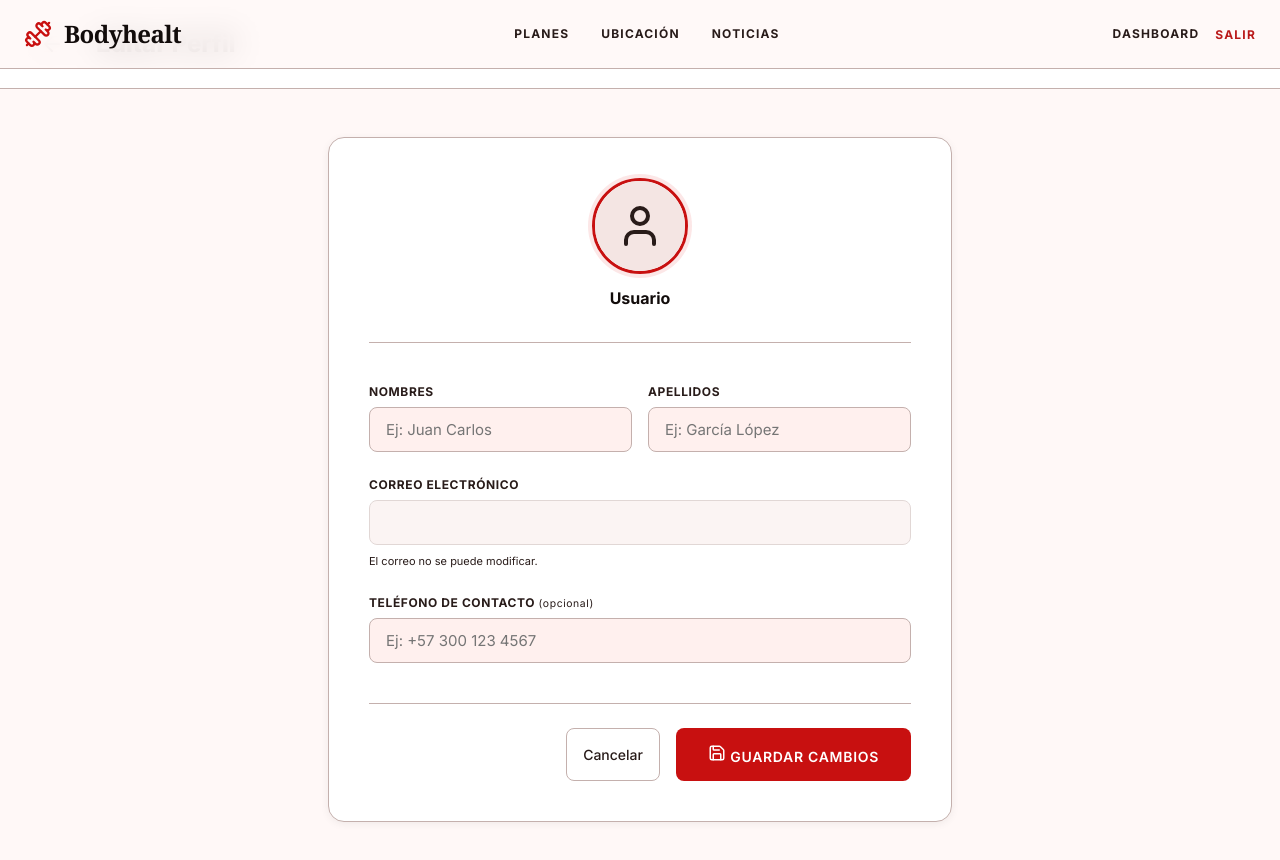
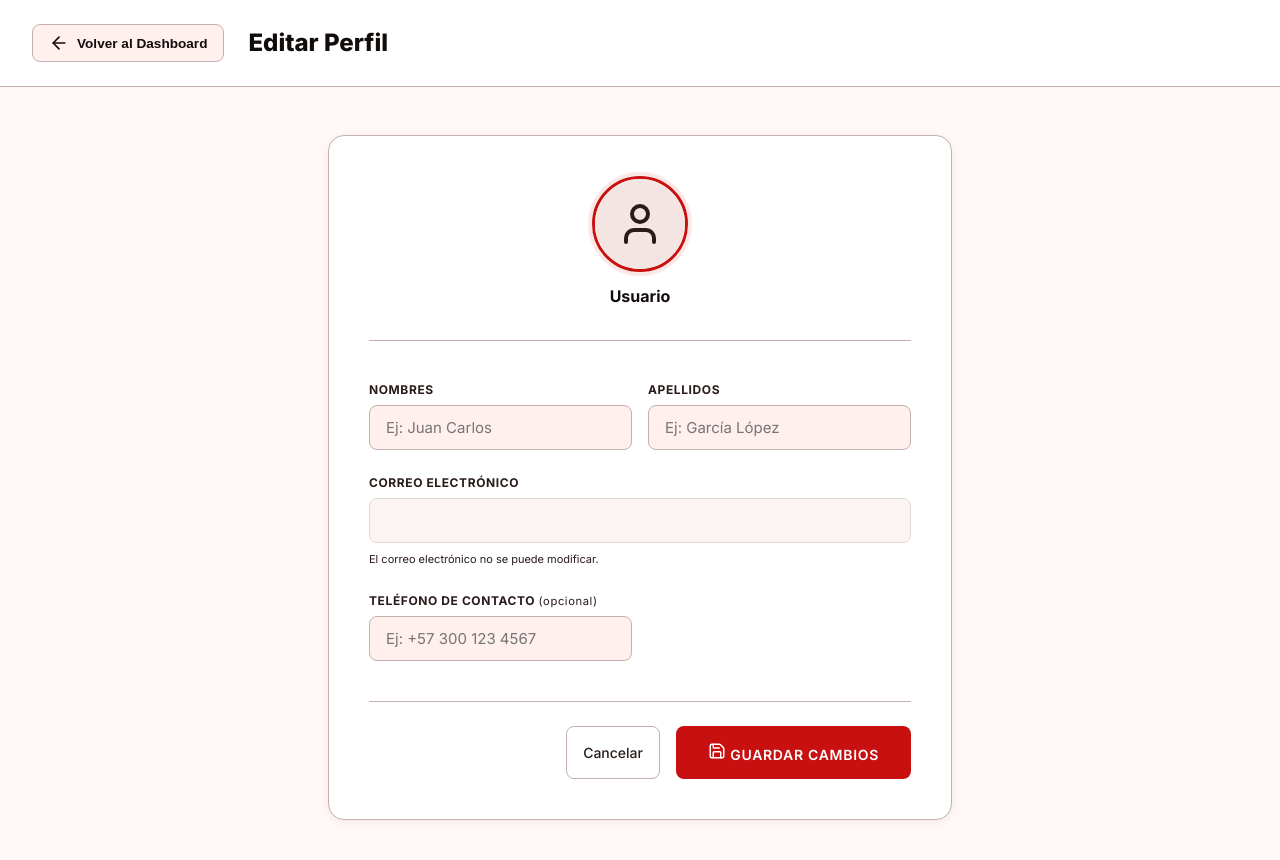
Before and after one commit to alekey0809/Body-Health, a React (Vite) app in the folder client/: page /perfil in a window 1280 px wide. Shown: the top 860 px of the page. Built offline with nearby package versions, Linux system fonts and the light colour scheme; no server answers; sample sign-in values are in the browser's storage.

Commit message:
cambios en vista de editar perfil, coneccion con base de datos para mostrar los datos y poder cambiarlos correctamente

```diff
--- a/client/src/components/Navbar/Navbar.jsx
+++ b/client/src/components/Navbar/Navbar.jsx
@@ -20,8 +20,8 @@ const Navbar = () => {
     setIsMobileMenuOpen(false);
   };
 
-  // No mostrar navbar en login, registro, checkout ni admin
-  const hideNavbarRoutes = ['/login', '/register', '/checkout', '/payment-confirmation', '/admin'];
+  // No mostrar navbar en login, registro, checkout, admin ni perfil
+  const hideNavbarRoutes = ['/login', '/register', '/checkout', '/payment-confirmation', '/admin', '/perfil'];
   if (hideNavbarRoutes.includes(location.pathname)) {
     return null;
   }
--- a/client/src/pages/EditProfilePage/EditProfilePage.css
+++ b/client/src/pages/EditProfilePage/EditProfilePage.css
@@ -24,21 +24,36 @@
 }
 
 .back-btn {
-  background: none;
-  border: none;
-  color: var(--on-surface-variant);
+  background-color: var(--surface-container-low);
+  border: 1px solid var(--outline-variant);
+  color: var(--on-surface);
   cursor: pointer;
   display: flex;
   align-items: center;
-  justify-content: center;
-  transition: color 0.2s;
-  padding: 0.5rem;
+  gap: 0.5rem;
+  transition: all 0.2s ease;
+  padding: 0.5rem 1rem;
   border-radius: 0.5rem;
+  font-weight: 700;
+  font-size: 0.85rem;
 }
 
 .back-btn:hover {
   color: var(--primary);
-  background-color: var(--surface-container-low);
+  border-color: var(--primary);
+  background-color: var(--surface-container-high);
+  transform: translateX(-2px);
+}
+
+.back-btn-text {
+  display: inline-block;
+}
+
+.profile-loading-box {
+  padding: 2.5rem;
+  text-align: center;
+  font-weight: 700;
+  color: var(--on-surface-variant);
 }
 
 .profile-main {
--- a/client/src/pages/EditProfilePage/EditProfilePage.jsx
+++ b/client/src/pages/EditProfilePage/EditProfilePage.jsx
@@ -1,4 +1,4 @@
-import React, { useState, useContext } from 'react';
+import React, { useState, useEffect, useContext } from 'react';
 import { AuthContext } from '../../context/AuthContext';
 import { useNavigate } from 'react-router-dom';
 import { ArrowLeft, Save, User } from 'lucide-react';
@@ -9,20 +9,57 @@ const EditProfilePage = () => {
   const { user, setUser } = useContext(AuthContext);
   const navigate = useNavigate();
 
-  // El nombre completo viene como "nombres apellidos", lo separamos
+  const [formData, setFormData] = useState({
+    nombres: '',
+    apellidos: '',
+    correo: user?.correo || '',
+    contacto: '',
+    numeroDocumento: ''
+  });
+
+  const [initialLoading, setInitialLoading] = useState(true);
+  const [loading, setLoading] = useState(false);
+  const [success, setSuccess] = useState('');
+  const [error, setError] = useState('');
+
+  // Cargar información real del usuario desde la BD al cargar el componente
+  useEffect(() => {
+    const fetchUserData = async () => {
+      if (!user?.id) {
+        setInitialLoading(false);
+        return;
+      }
+      try {
+        const response = await api.get(`/api/users/${user.id}`);
+        const dbUser = response.data;
+        if (dbUser) {
+          setFormData({
+            nombres: dbUser.u_nombres || '',
+            apellidos: dbUser.u_apellidos || '',
+            correo: dbUser.u_correo_electronico || user?.correo || '',
+            contacto: dbUser.u_numero_contacto || '',
+            numeroDocumento: dbUser.u_numero_documento || ''
+          });
+        }
+      } catch (err) {
+        console.error('Error al obtener datos del usuario:', err);
+        // Fallback si falla la consulta
         const nameParts = (user?.nombre || '').split(' ');
         const initialNombres = nameParts.slice(0, Math.ceil(nameParts.length / 2)).join(' ');
         const initialApellidos = nameParts.slice(Math.ceil(nameParts.length / 2)).join(' ');
-
-  const [formData, setFormData] = useState({
+        setFormData(prev => ({
+          ...prev,
           nombres: initialNombres,
           apellidos: initialApellidos,
-    correo: user?.correo || '',
           contacto: user?.contacto || ''
-  });
-  const [loading, setLoading] = useState(false);
-  const [success, setSuccess] = useState('');
-  const [error, setError] = useState('');
+        }));
+      } finally {
+        setInitialLoading(false);
+      }
+    };
+
+    fetchUserData();
+  }, [user?.id]);
 
   const handleChange = (e) => {
     setFormData({ ...formData, [e.target.name]: e.target.value });
@@ -35,7 +72,8 @@ const EditProfilePage = () => {
     setLoading(true);
 
     try {
-      const response = await api.put(`/api/users/${user.id}`, {
+      // Llamar al endpoint correcto de actualización de perfil: /api/users/profile/:id
+      const response = await api.put(`/api/users/profile/${user.id}`, {
         nombres: formData.nombres,
         apellidos: formData.apellidos,
         contacto: formData.contacto
@@ -43,12 +81,16 @@ const EditProfilePage = () => {
 
       if (response.data.ok) {
         // Actualizar el usuario en el contexto y en localStorage
-        const updatedUser = { ...user, ...response.data.user };
+        const updatedUser = {
+          ...user,
+          nombre: response.data.user.nombre,
+          contacto: response.data.user.contacto
+        };
         setUser(updatedUser);
         localStorage.setItem('user', JSON.stringify(updatedUser));
 
         setSuccess('¡Perfil actualizado correctamente!');
-        setTimeout(() => navigate('/dashboard'), 1500);
+        setTimeout(() => navigate('/dashboard'), 1200);
       }
     } catch (err) {
       console.error('Error al actualizar perfil:', err);
@@ -60,9 +102,16 @@ const EditProfilePage = () => {
 
   return (
     <div className="profile-layout">
+      {/* Botón de flecha para regresar al Dashboard */}
       <header className="profile-header">
-        <button onClick={() => navigate('/dashboard')} className="back-btn">
-          <ArrowLeft size={24} />
+        <button
+          onClick={() => navigate('/dashboard')}
+          className="back-btn"
+          title="Volver al Dashboard"
+          aria-label="Volver al Dashboard"
+        >
+          <ArrowLeft size={20} />
+          <span className="back-btn-text">Volver al Dashboard</span>
         </button>
         <h2>Editar Perfil</h2>
       </header>
@@ -75,9 +124,14 @@ const EditProfilePage = () => {
                 <User size={48} />
               </div>
             </div>
-            <p className="profile-name-display">{user?.nombre || 'Usuario'}</p>
+            <p className="profile-name-display">
+              {formData.nombres ? `${formData.nombres} ${formData.apellidos}` : (user?.nombre || 'Usuario')}
+            </p>
           </div>
 
+          {initialLoading ? (
+            <div className="profile-loading-box">Cargando información del usuario desde la base de datos...</div>
+          ) : (
             <form onSubmit={handleSubmit} className="profile-form">
               {success && <div className="success-message">{success}</div>}
               {error && <div className="error-message-profile">{error}</div>}
@@ -119,11 +173,12 @@ const EditProfilePage = () => {
                   value={formData.correo}
                   disabled
                 />
-              <span className="input-help">El correo no se puede modificar.</span>
+                <span className="input-help">El correo electrónico no se puede modificar.</span>
               </div>
 
+              <div className="form-row">
                 <div className="form-group">
-              <label htmlFor="contacto">Teléfono de Contacto <span style={{fontWeight:400, textTransform:'none', fontSize:'0.65rem'}}>(opcional)</span></label>
+                  <label htmlFor="contacto">Teléfono de Contacto <span style={{fontWeight:400, textTransform:'none', fontSize:'0.7rem'}}>(opcional)</span></label>
                   <input
                     type="tel"
                     id="contacto"
@@ -132,6 +187,21 @@ const EditProfilePage = () => {
                     onChange={handleChange}
                     placeholder="Ej: +57 300 123 4567"
                   />
+                </div>
+
+                {formData.numeroDocumento && (
+                  <div className="form-group">
+                    <label htmlFor="numeroDocumento">Número de Documento</label>
+                    <input
+                      type="text"
+                      id="numeroDocumento"
+                      name="numeroDocumento"
+                      value={formData.numeroDocumento}
+                      disabled
+                    />
+                    <span className="input-help">Documento registrado en sistema.</span>
+                  </div>
+                )}
               </div>
 
               <div className="form-actions">
@@ -147,6 +217,7 @@ const EditProfilePage = () => {
                 </button>
               </div>
             </form>
+          )}
         </div>
       </main>
     </div>
```
Lines whose indentation alone changed are shown as unchanged.
